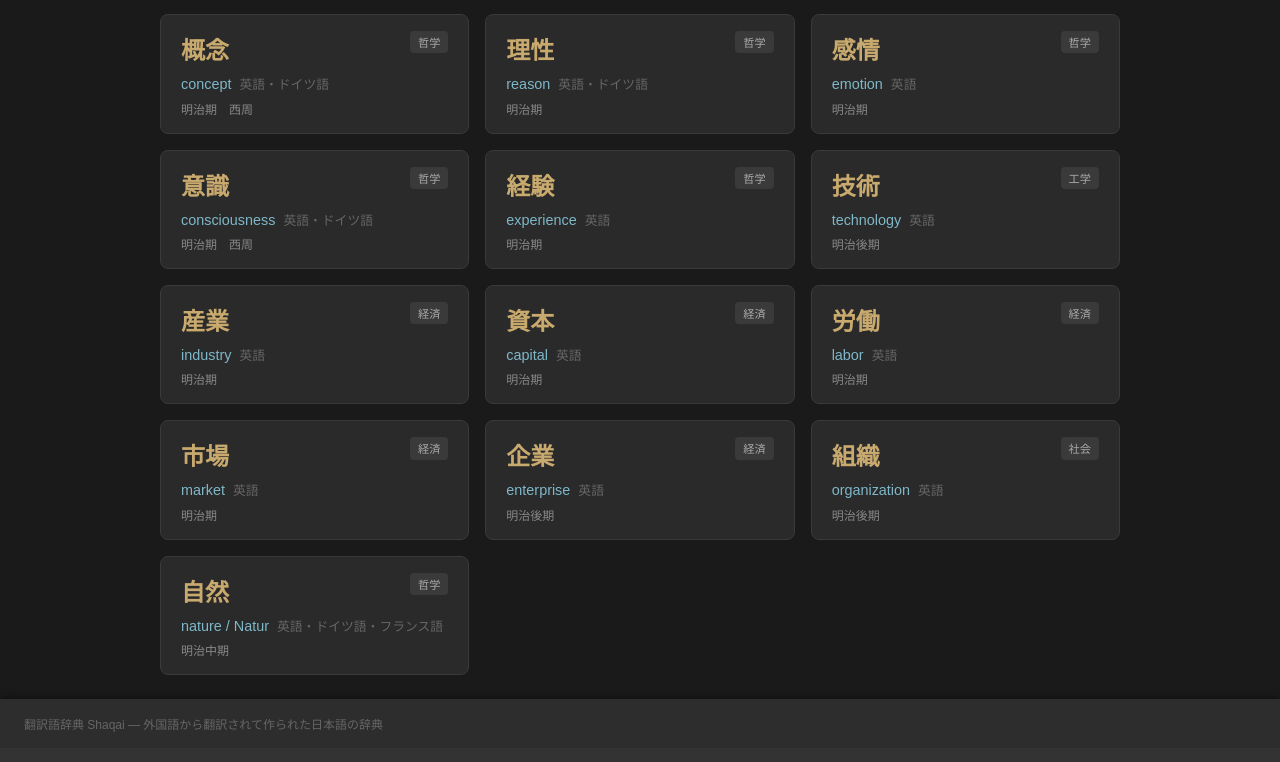
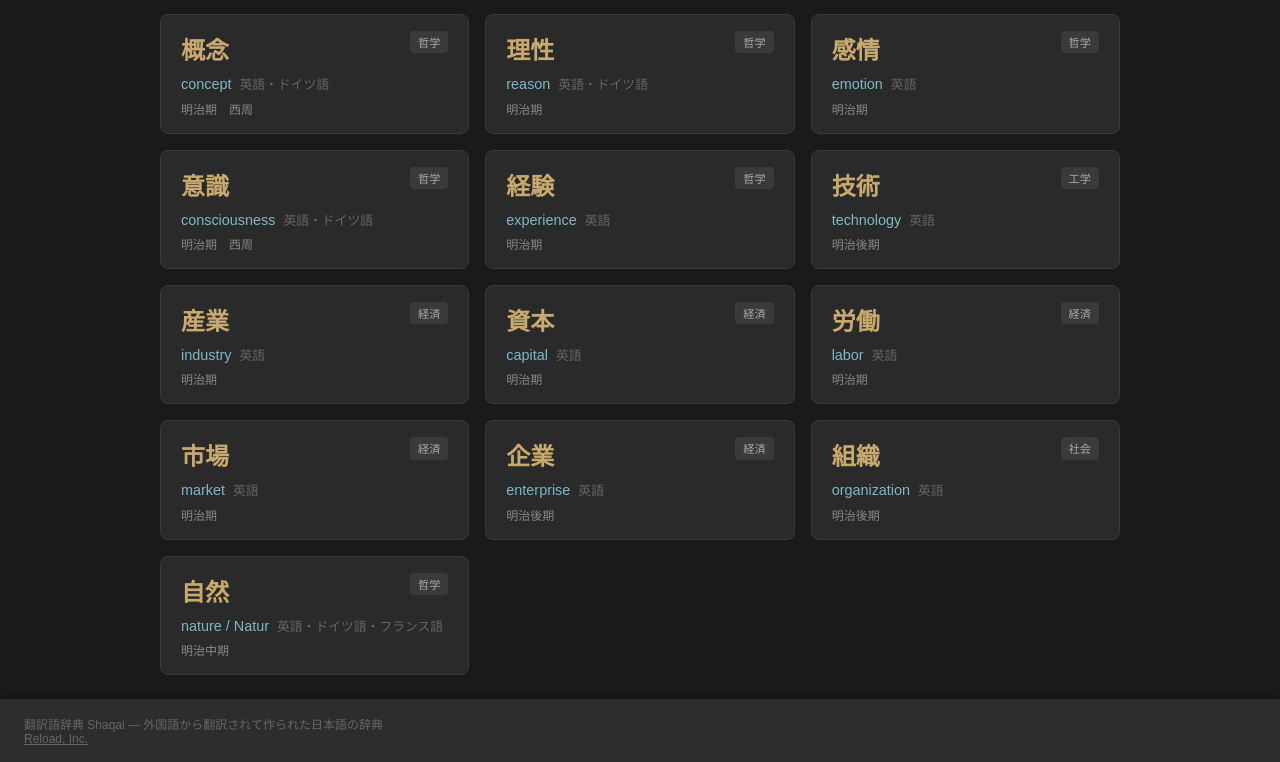
Before and after one commit to reload-co-jp/shaqai, a Next.js app: page / in a window 1280 px wide. Shown: the part 1150-1912 px from the top of the page. Built offline with nearby package versions, Linux system fonts and the light colour scheme.

Commit message:
Add reload link

```diff
--- a/app/layout.tsx
+++ b/app/layout.tsx
@@ -165,6 +165,11 @@ const RootLayout = ({ children }: { children: React.ReactNode }) => {
           }}
         >
           <p>翻訳語辞典 Shaqai — 外国語から翻訳されて作られた日本語の辞典</p>
+          <p>
+            <a href="//reload.co.jp" style={{ color: "#666" }}>
+              Reload, Inc.
+            </a>
+          </p>
         </footer>
       </body>
     </html>
```
